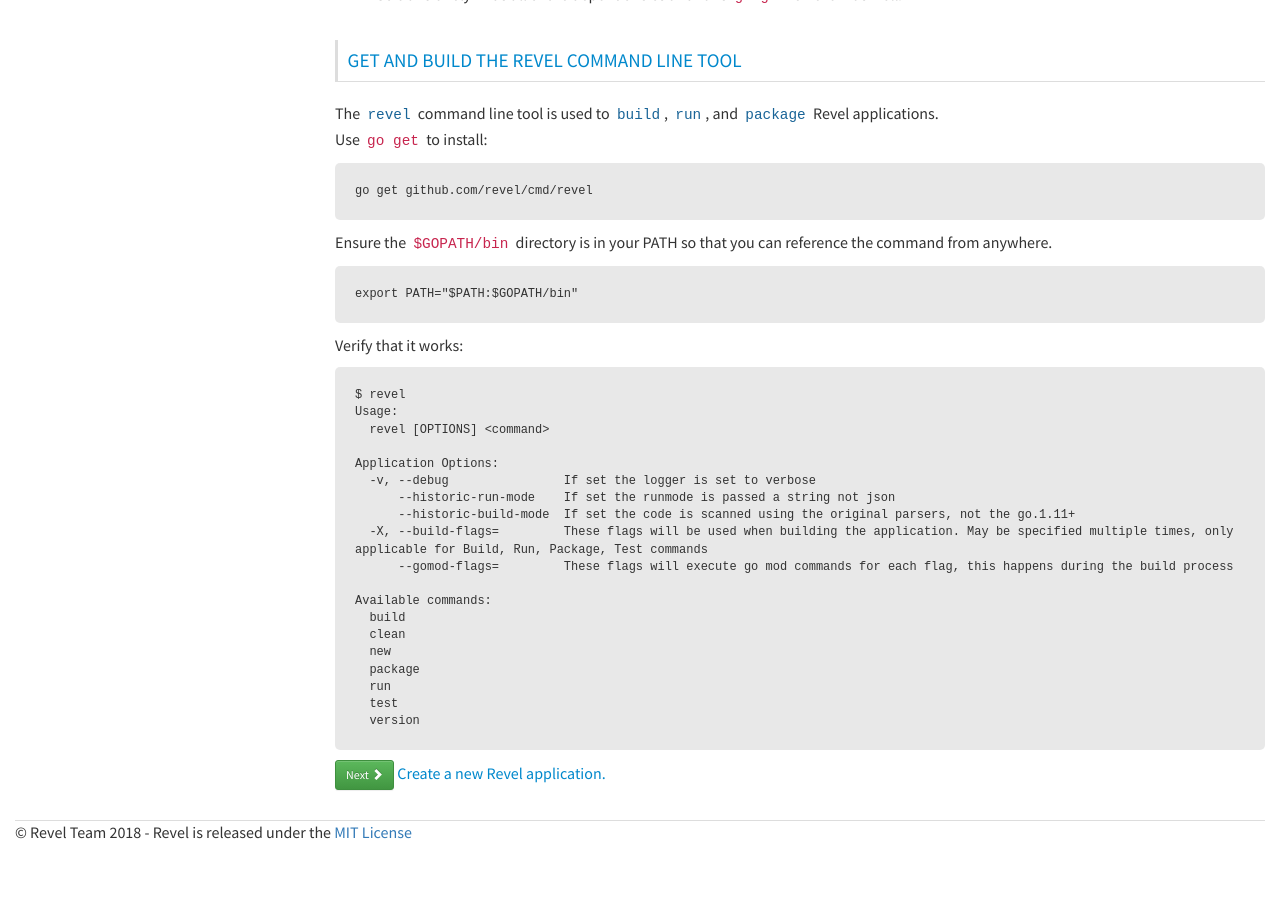
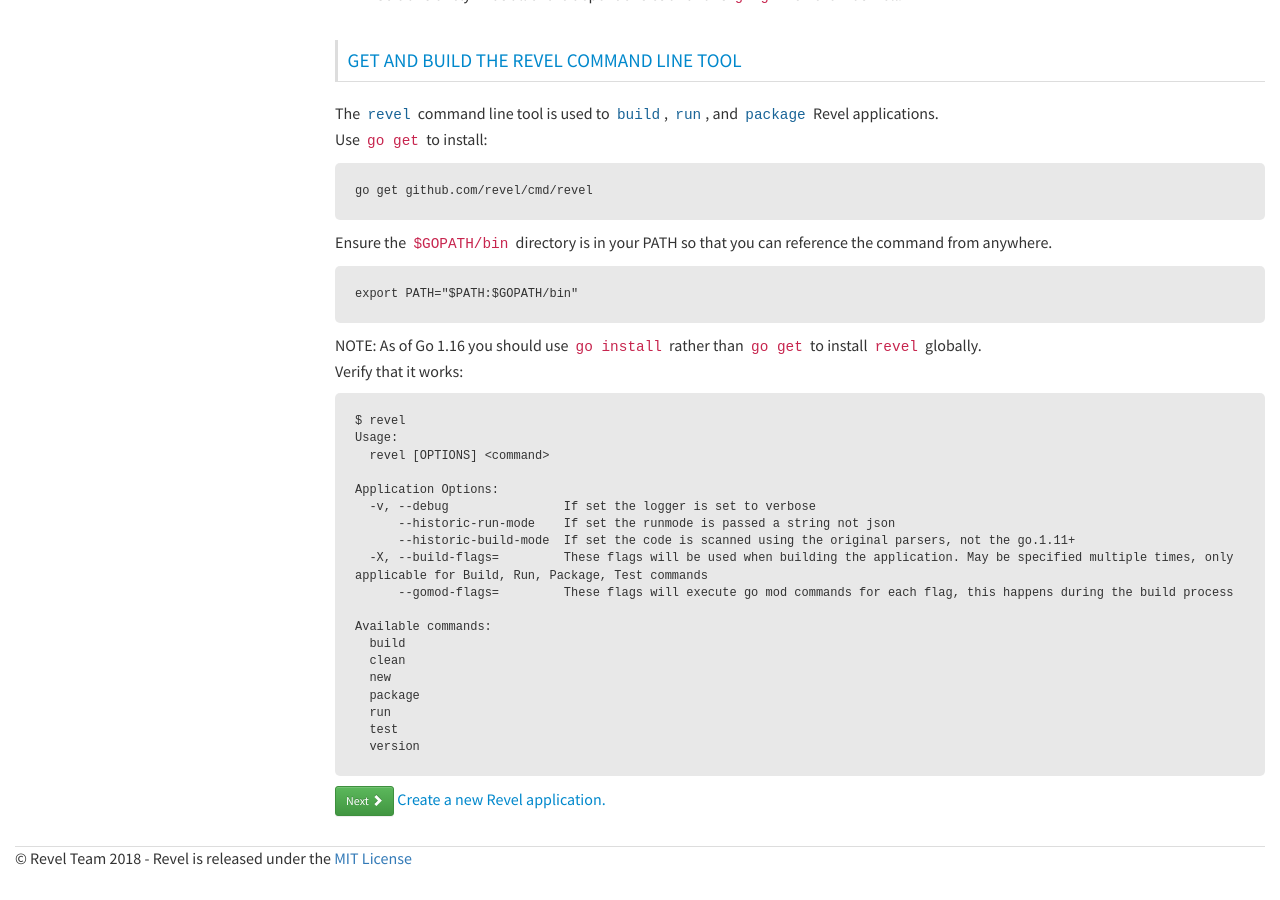
Before and after one commit to revel/revel.github.io, a Jekyll site: the page built from tutorial/gettingstarted.md, in a window 1280 px wide and 900 px high, scrolled down 1174 px. Built offline with Jekyll 4.4.1, drawn with Linux system fonts in a browser that asks for light colours; nearby versions of some CDN libraries; before the commit the page ends 2048 px from its top, so only the background shows below that.

Commit message:
Update gettingstarted.md

````diff
--- a/tutorial/gettingstarted.md
+++ b/tutorial/gettingstarted.md
@@ -56,6 +56,8 @@ Ensure the `$GOPATH/bin` directory is in your PATH so that you can reference the
 
 	export PATH="$PATH:$GOPATH/bin"
 
+NOTE: As of Go 1.16 you should use `go install` rather than `go get` to install `revel` globally.
+
 Verify that it works:
 
 ```
````
